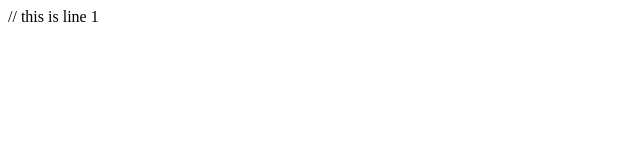
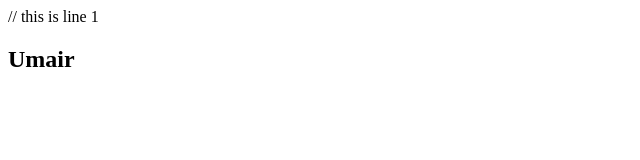
Before and after one commit to umair2427/Practice, a plain HTML site: page index.html in a window 1280 px wide. Shown: the full height of the page, 0-640 px from the left. Drawn offline with Linux system fonts and the light colour scheme.

Commit message:
multiplication

```diff
--- a/index.html
+++ b/index.html
@@ -8,6 +8,6 @@
     <title>Document</title>
 </head>
 <body>
-
+    <h2>Umair</h2>
 </body>
 </html>
```
